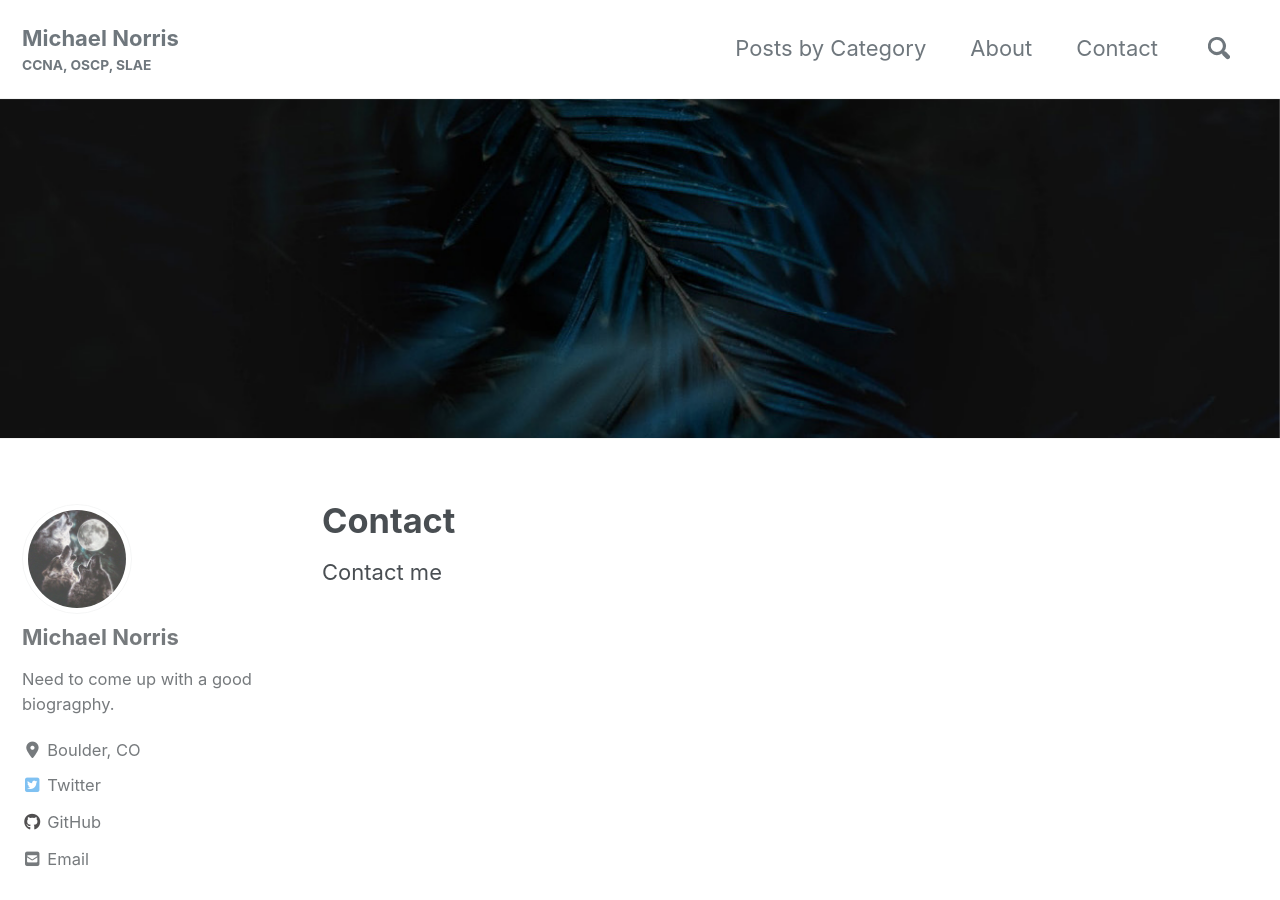
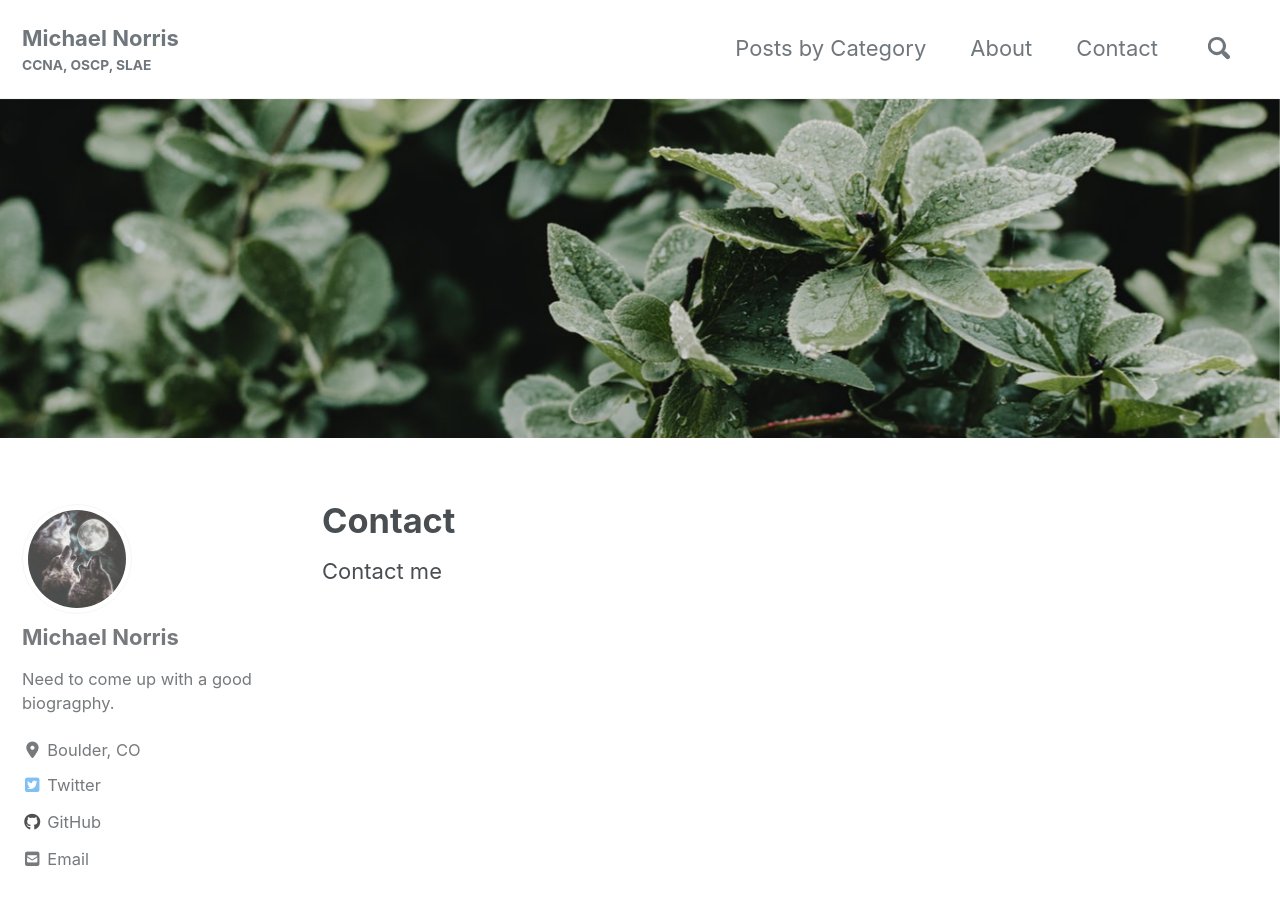
Before and after one commit to norrismw/mnorris.io, a Jekyll site: the page built from _pages/contact.md, in a window 1280 px wide and 900 px high. Built offline with Jekyll 4.4.1, drawn with Linux system fonts in a browser that asks for light colours; cached includes are drawn as plain includes; nearby versions of some CDN libraries.

Commit message:
SLAE posts

```diff
--- a/_pages/contact.md
+++ b/_pages/contact.md
@@ -2,7 +2,7 @@
 title: "Contact"
 permalink: /contact/
 header:
-    image: "/assets/images/blue_black_pine.jpg"
+    image: "/assets/images/leaves.jpg"
 ---
 
 Contact me
```
Also changed, not shown: assets/images/leaves.jpg (added), 1 other file.
